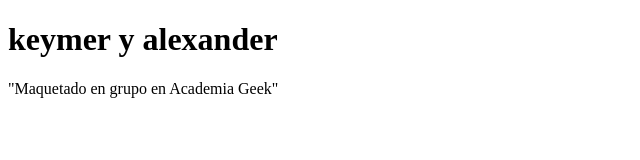
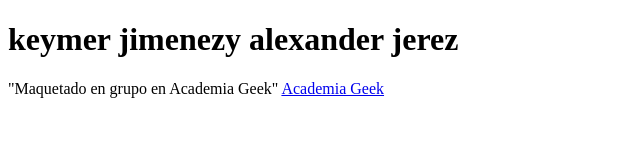
Before and after one commit to keymer2000/pagina_web_hospital_local, a plain HTML site: page index.html in a window 1280 px wide. Shown: the whole page, without its empty margins (0-640 px from the left). Drawn offline with Linux system fonts and the light colour scheme.

Commit message:
agregue el apellido de los participantes

```diff
--- a/index.html
+++ b/index.html
@@ -7,7 +7,7 @@
 </head>
 <body>
     <header>
-        <h1>keymer y alexander</h1>
+        <h1>keymer jimenezy alexander jerez</h1>
     </header>
 
 
@@ -19,7 +19,7 @@
 
 
     <footer>
-        <p>"Maquetado en grupo en Academia Geek"</p>
+        <p>"Maquetado en grupo en Academia Geek" <a href="https://makaia.org/es/academiageek/">Academia Geek</a></p>
     </footer>
 
 </body>
```
